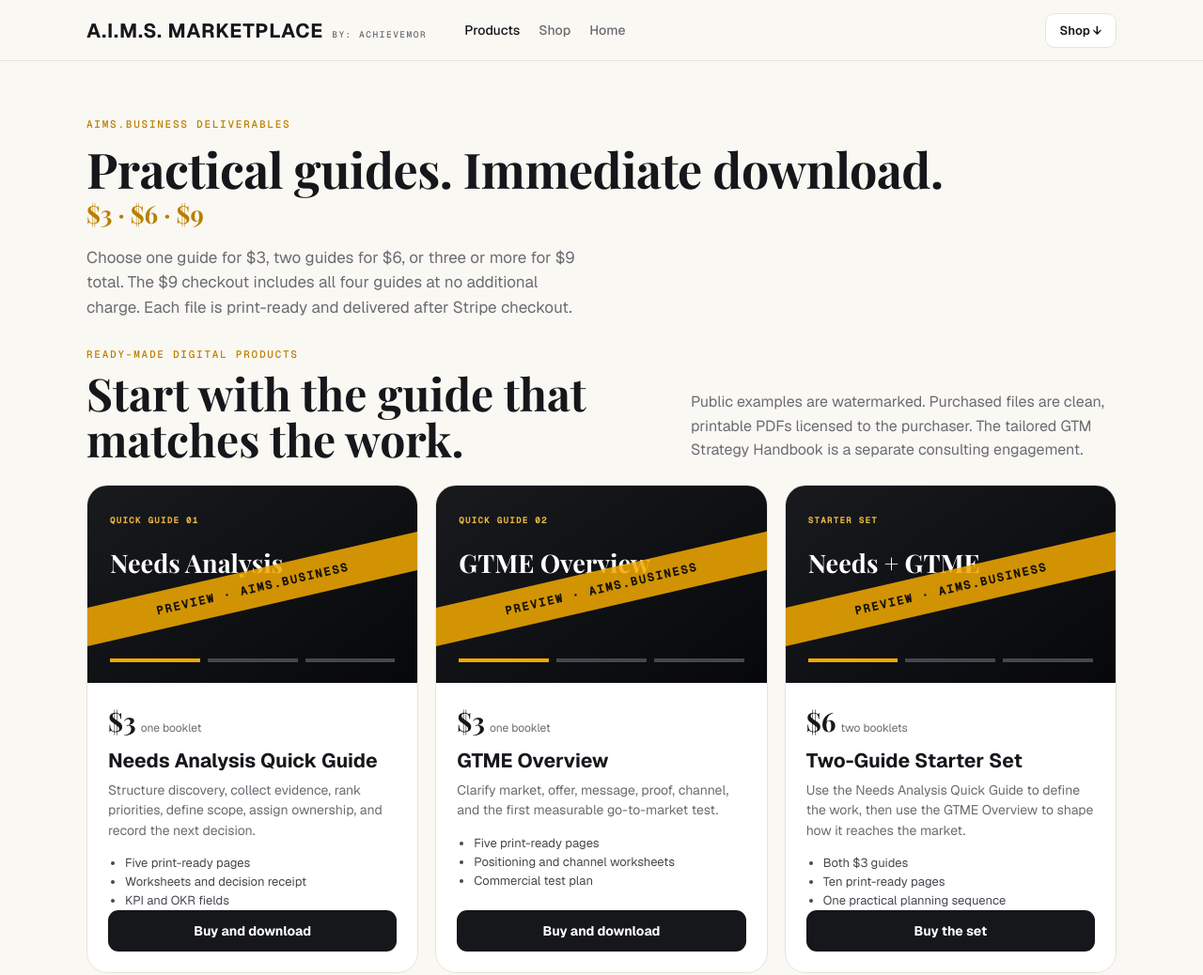
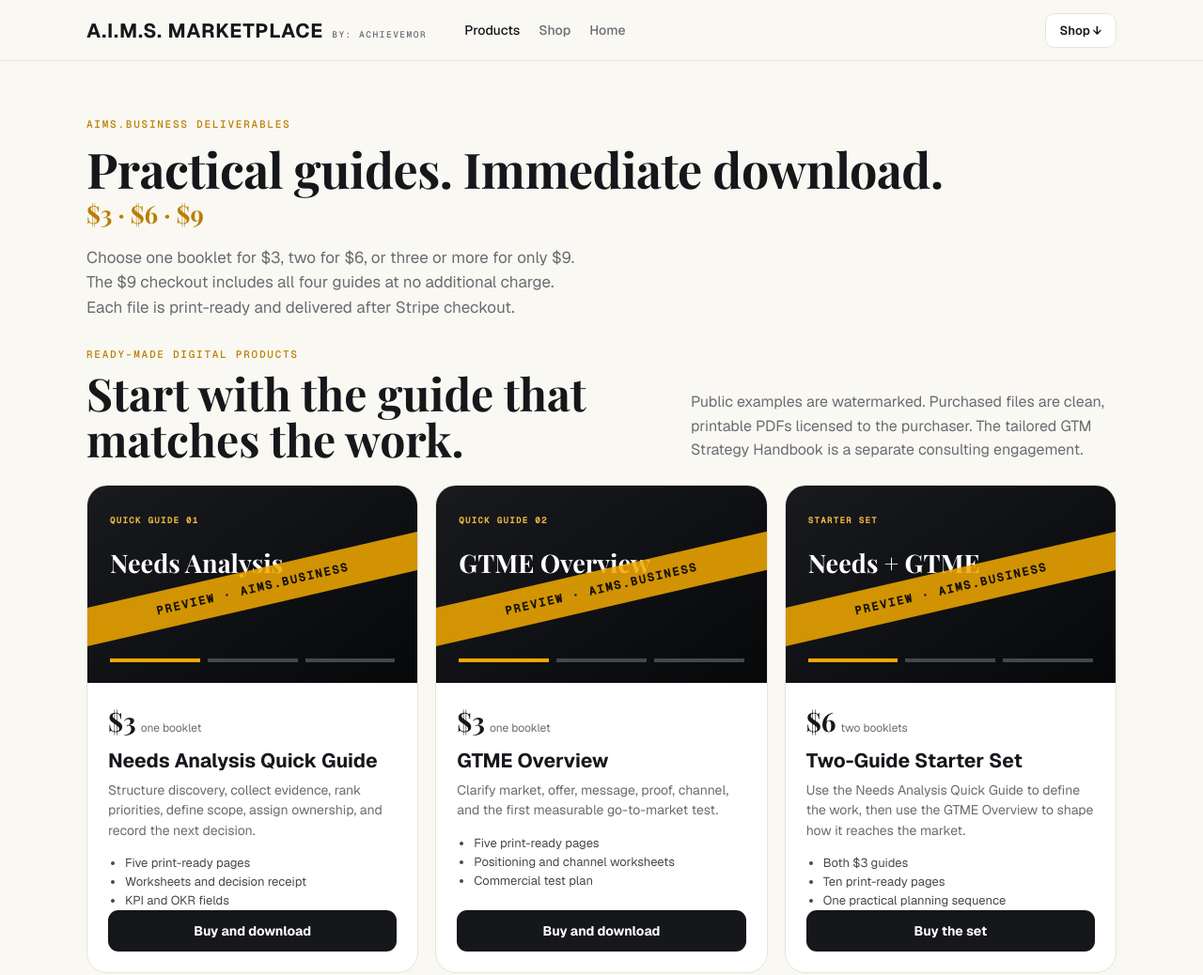
Before and after one commit to BoomerAng9/aims-storefront, a plain HTML site: page products.html in a window 1280 px wide. Shown: the top 1038 px of the page at 94% size. Drawn offline with nearby package versions, Linux system fonts and the light colour scheme.

Commit message:
refine guide pricing language

```diff
--- a/products.html
+++ b/products.html
@@ -91,7 +91,7 @@ footer a:hover{color:var(--ink)}
       <div class="eyebrow">AIMS.business Deliverables</div>
       <h1>Practical guides. Immediate download.</h1>
       <div class="byline">$3 · $6 · $9</div>
-      <p>Choose one guide for $3, two guides for $6, or three or more for $9 total. The $9 checkout includes all four guides at no additional charge. Each file is print-ready and delivered after Stripe checkout.</p>
+      <p>Choose one booklet for $3, two for $6, or three or more for only $9. The $9 checkout includes all four guides at no additional charge. Each file is print-ready and delivered after Stripe checkout.</p>
     </section>
 
     <section class="deliverables" id="aims-business-deliverables" aria-labelledby="deliverables-title">
```
